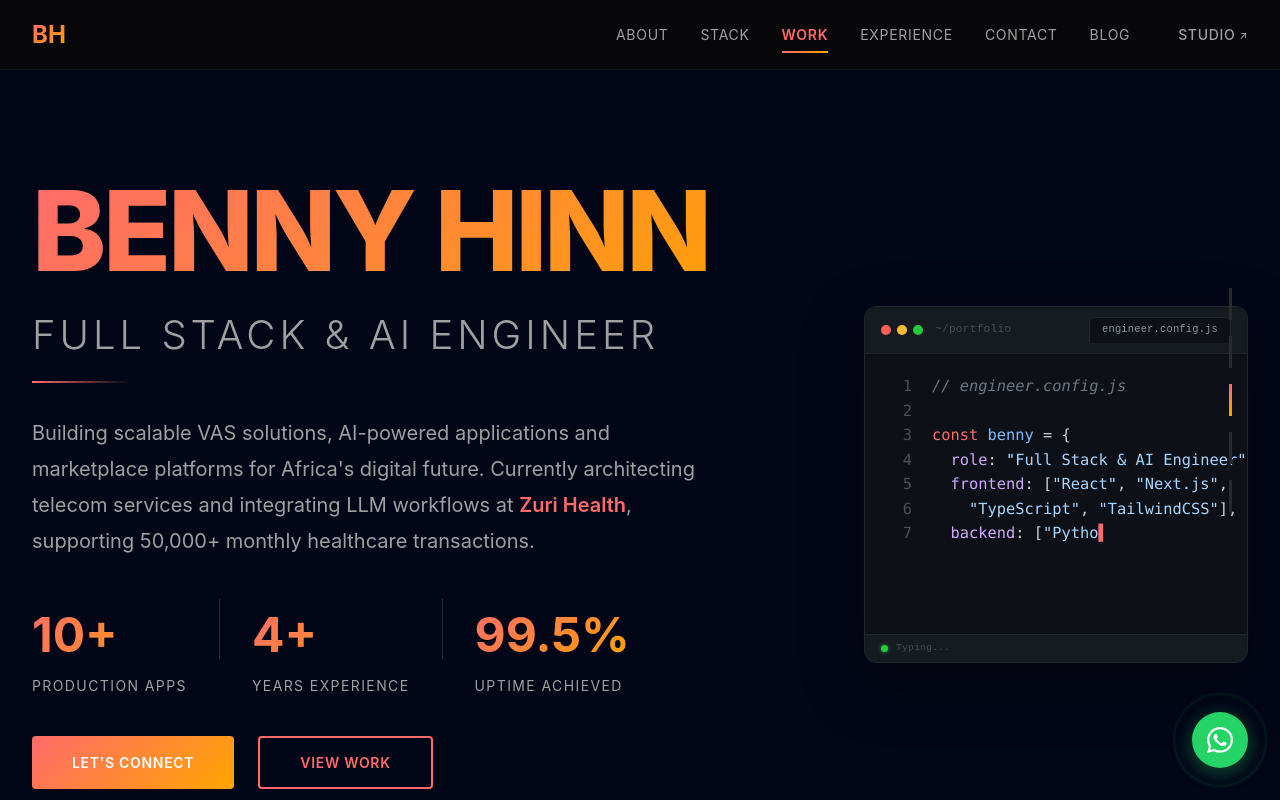
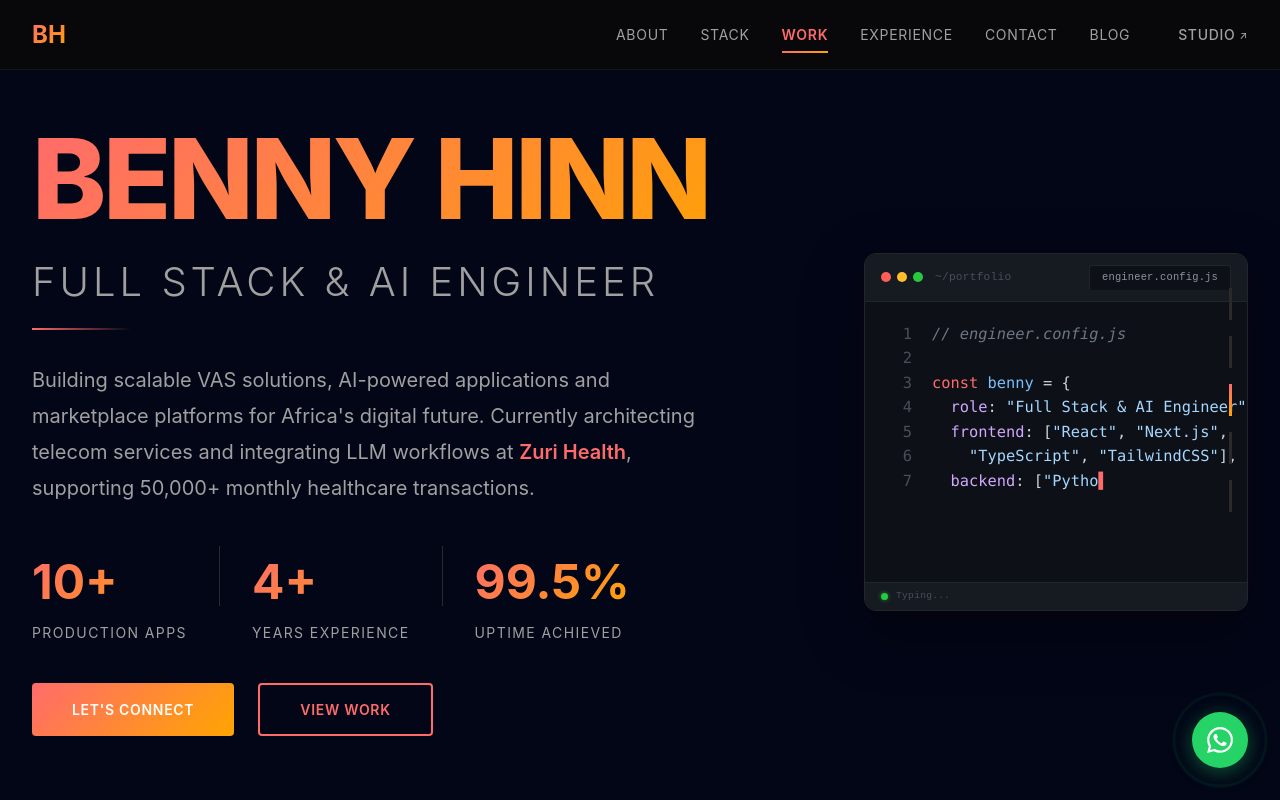
Before and after one commit to coderbenny/bennyhinn.life, a Next.js app: page / in a window 1280 px wide. Shown: the top 800 px of the page. Built offline with nearby package versions, Linux system fonts and the light colour scheme.

Commit message:
fix: adjust padding and margin for improved layout consistency

```diff
--- a/app/globals.css
+++ b/app/globals.css
@@ -107,7 +107,7 @@ html {
   display: flex;
   flex-direction: column;
   position: relative;
-  padding: 100px 2rem 2rem 2rem;
+  padding: 72px 2rem 2rem 2rem;
   min-height: 100vh;
 }
 
@@ -375,7 +375,7 @@ html {
   gap: 4rem;
   align-items: center;
   width: 100%;
-  margin-top: 5rem;
+  margin-top: 1.5rem;
 }
 
 .hero-content {
@@ -1485,7 +1485,7 @@ html {
   }
 
   .slide {
-    padding: 5rem 1.25rem 2.5rem;
+    padding: 4rem 1.25rem 2.5rem;
     min-height: 100vh;
     min-height: 100dvh;
     height: auto;
```
